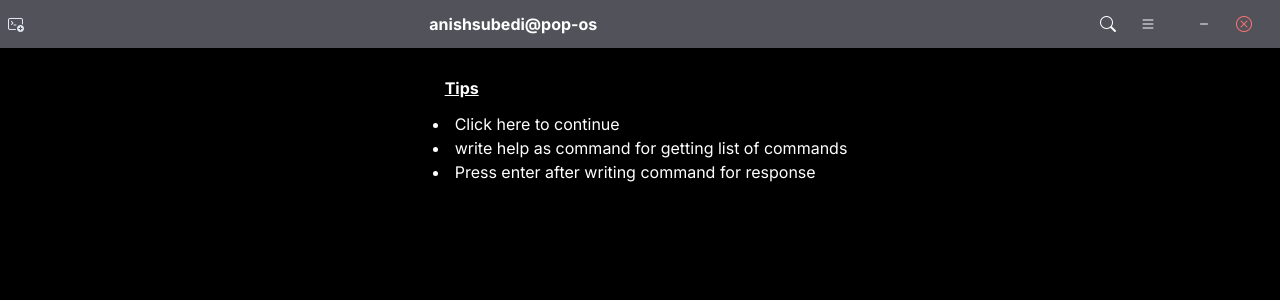
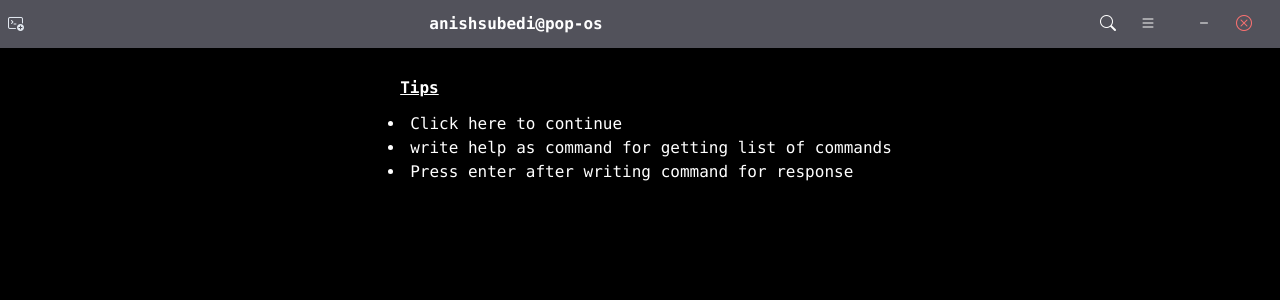
Before and after one commit to Anish-Codeth/portfolio, a Next.js app: page / in a window 1280 px wide. Shown: the top 300 px of the page. Built offline with nearby package versions, Linux system fonts and the light colour scheme.

Commit message:
before changing terminal arch

```diff
--- a/src/app/layout.tsx
+++ b/src/app/layout.tsx
@@ -21,7 +21,7 @@ export default function RootLayout({
         href="https://cdn.jsdelivr.net/npm/bootstrap-icons@1.10.5/font/bootstrap-icons.css"
       />
 
-      <body className={inter.className}>{children}</body>
+      <body className="font-mono">{children}</body>
     </html>
   );
 }
--- a/src/components/terminal/card/contact.tsx
+++ b/src/components/terminal/card/contact.tsx
@@ -9,17 +9,17 @@ const Contact = () => {
           href="https://www.linkedin.com/in/anish-subedi-33b881239/"
           target="_blank"
         >
-          <i className="bi bi-linkedin text-3xl text-blue-400 hover:text-[2.2rem] hover:text-blue-500"></i>
+          <i className="bi bi-linkedin text-3xl text-blue-400 hover:scale-110 hover:text-blue-500  inline-block"></i>
         </a>
       </div>
       <div>
         <a href="https://github.com/Anish-Codeth" target="_blank">
-          <i className="bi bi-github text-3xl  hover:text-[2.2rem]"></i>
+          <i className="bi bi-github text-3xl  hover:scale-110 inline-block"></i>
         </a>
       </div>
       <div>
         <a href="https://x.com/codeth888" target="_blank">
-          <i className="bi bi-twitter text-3xl text-blue-300 hover:text-[2.2rem] hover:text-blue-400"></i>
+          <i className="bi bi-twitter inline-block text-3xl text-blue-300 hover:scale-110 hover:text-blue-400 "></i>
         </a>
       </div>
     </div>
--- a/src/components/terminal/page.jsx
+++ b/src/components/terminal/page.jsx
@@ -1,6 +1,6 @@
 "use client";
 
-import React, { useState } from "react";
+import React, { useEffect, useState } from "react";
 import NavBar from "./navbar/page";
 import CommandBlock from "./textbody/page";
 import "./page.css";
@@ -12,7 +12,11 @@ import HelpDefault from "./card/default.jsx";
 export default function Terminal() {
   const [enter, setEnter] = useState(0);
   const [clear, setClear] = useState(0);
-  const [defaultHelp,setDefaultHelp]=useState(true)  //to show the help
+  const [key,setKey]=useState('') //to show the help
+  const [defaultHelp,setDefaultHelp]=useState(true)
+  useEffect(()=>{
+    document.addEventListener('keydown',e=>setKey(e))
+  },[])
   // Function to update the state
   const enterFunction = (e) => {
     if(e==-enter){
@@ -31,12 +35,22 @@ export default function Terminal() {
       <NavBar />
       {defaultHelp?<HelpDefault props={setDefaultHelpFunction}/>:
       Array.from({ length: enter + 1 }, (_, index) => (
+      index==enter?
         <CommandBlock
           key={index}
           index={index}
           enterFunctionProps={enterFunction}
           token={enter}
-        />
+          keys={key}
+
+        />:
+        <CommandBlock
+        key={index}
+        index={index}
+        enterFunctionProps={enterFunction}
+        token={enter}
+
+      />
       ))}
     </div>
     // <Email />
--- a/src/components/terminal/textbody/page.jsx
+++ b/src/components/terminal/textbody/page.jsx
@@ -4,7 +4,7 @@ import responseOfCommand from "./response";
 import About from "../card/about";
 import Card from "../card/page";
 
-const CommandBlock = ({ index, enterFunctionProps, token }) => {
+const CommandBlock = ({ index, enterFunctionProps, token ,keys}) => {
   const [text, setText] = useState("");
   const commandBlockRef = useRef(null); // Ref to manage focus
   const [response, setResponse] = useState("");
@@ -17,8 +17,14 @@ const CommandBlock = ({ index, enterFunctionProps, token }) => {
     }
   }, [token, index]);
 
+
+
+
   const updateText = (e) => {
-    if (index !== token) return;
+    if (index !== token)
+    {
+      return
+    }
 
     switch (e.key) {
       case "Backspace":
```
Also changed, not shown: 1 other file (tests, documents, lock files or other folders).
